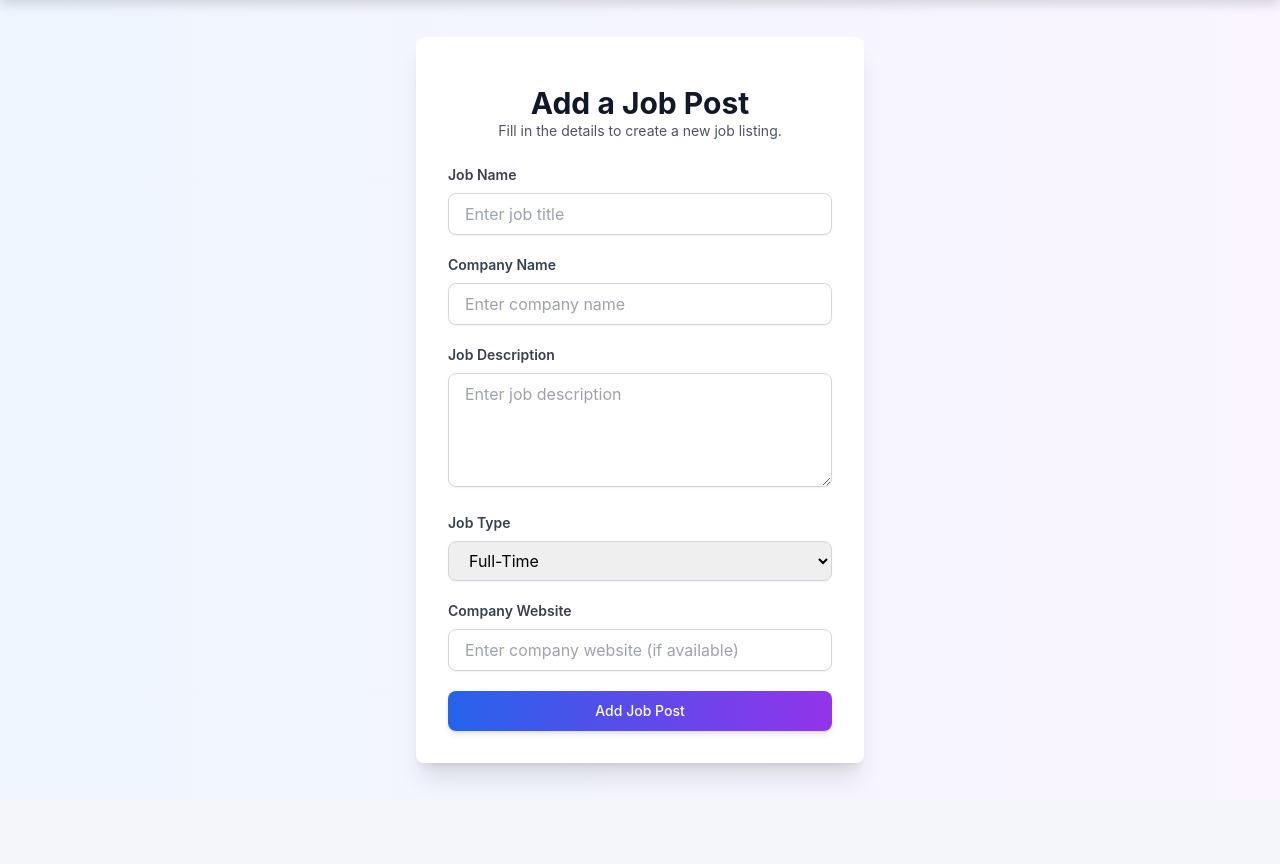
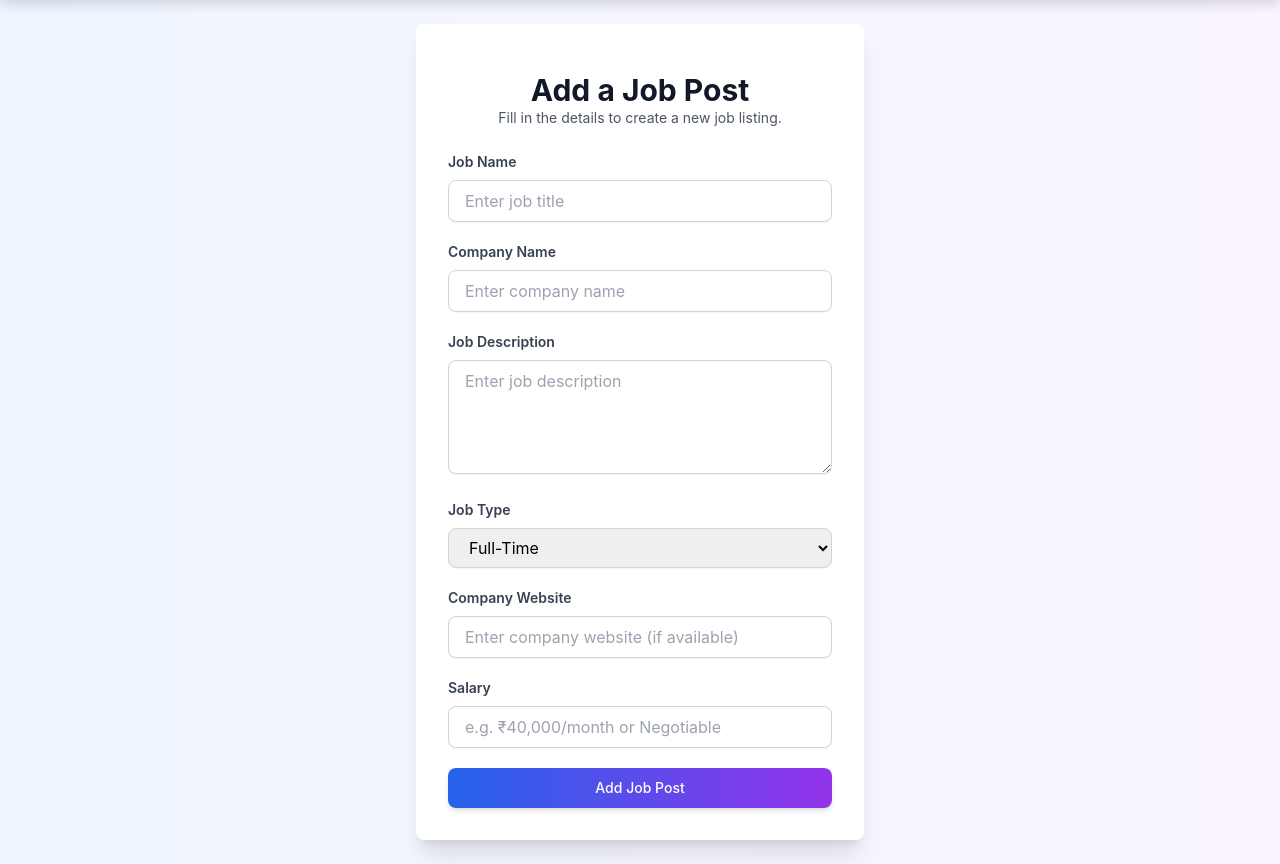
Before and after one commit to Akshaysonu916/alumni-hub, a Django app: page /add/ in a window 1280 px wide. Shown: the part 72-936 px from the top of the page. Before the commit the page ends 853 px from the top, so only its background shows below. Run offline with Django 5.2, Linux system fonts and the light colour scheme; a user stored in the database is signed in; data comes from the database, SQL or seed files in the repository; both versions use the stored data as it was after the commit; some libraries are stand-ins or nearby versions.

Commit message:
36th commit

```diff
--- a/myapp/forms.py
+++ b/myapp/forms.py
@@ -62,13 +62,15 @@ class SignInForm(forms.Form):
 class JobPostForm(forms.ModelForm):
     class Meta:
         model = JobPost
-        fields = ['job_name', 'company', 'description', 'job_type', 'company_website']  # No 'posted_by'
+        fields = ['job_name', 'company', 'description', 'job_type', 'company_website', 'salary']
         widgets = {
             'job_name': forms.TextInput(attrs={'class': 'form-control', 'placeholder': 'Enter Job Title'}),
             'company': forms.TextInput(attrs={'class': 'form-control', 'placeholder': 'Company Name'}),
             'description': forms.Textarea(attrs={'class': 'form-control', 'rows': 4, 'placeholder': 'Job Description'}),
             'job_type': forms.Select(attrs={'class': 'form-select'}),
             'company_website': forms.URLInput(attrs={'class': 'form-control', 'placeholder': 'Company Website Link'}),
+            'salary': forms.TextInput(attrs={'class': 'form-control', 'placeholder': 'e.g. ₹40,000/month or Negotiable'}),
+
         }
 
 
--- a/myapp/models.py
+++ b/myapp/models.py
@@ -48,6 +48,7 @@ class JobPost(models.Model):
     ))
     company_website = models.URLField(blank=True, null=True)
     posted_by = models.ForeignKey(User, on_delete=models.CASCADE, related_name='job_posts')  # ✅ Important
+    salary = models.CharField(max_length=100, blank=True, null=True)
 
     def _str_(self):
         return self.job_name
--- a/templates/addjobs.html
+++ b/templates/addjobs.html
@@ -56,6 +56,14 @@
                         placeholder="Enter company website (if available)">
                 </div>
 
+                <!-- Salary -->
+                <div>
+                    <label for="{{ form.salary.id_for_label }}" class="block mb-2 text-sm font-semibold text-gray-700 dark:text-gray-300">Salary</label>
+                    <input type="text" name="{{ form.salary.name }}" id="{{ form.salary.id_for_label }}"
+                        class="w-full px-4 py-2 border border-gray-300 rounded-lg shadow-sm focus:ring-2 focus:ring-blue-500 focus:border-blue-500 outline-none transition-all dark:bg-gray-700 dark:border-gray-600 dark:text-white dark:focus:ring-blue-400"
+                        placeholder="e.g. ₹40,000/month or Negotiable">
+                </div>
+
                 <!-- Submit Button -->
                 <button type="submit" class="w-full text-white bg-gradient-to-r from-blue-600 to-purple-600 hover:from-blue-700 hover:to-purple-700 focus:ring-4 focus:outline-none focus:ring-blue-300 font-medium rounded-lg text-sm px-5 py-2.5 text-center dark:bg-blue-600 dark:hover:bg-blue-700 dark:focus:ring-blue-800 transition-all duration-300 shadow-md">
                     Add Job Post
```
Also changed, not shown: templates/jobpost_detail.html (+7 -0 lines), db.sqlite3, myapp/migrations/0039_jobpost_salary.py (added).
